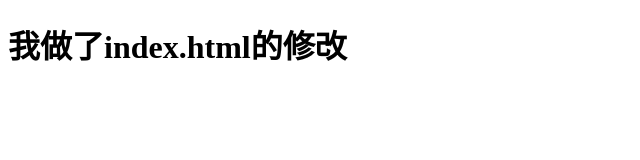
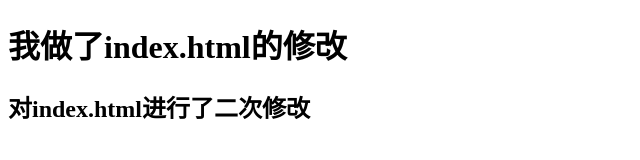
Before and after one commit to huashan321/demo-git, a plain HTML site: page index.html in a window 1280 px wide. Shown: the whole page, without its empty margins (0-640 px from the left). Drawn offline with Linux system fonts and the light colour scheme.

Commit message:
对index.html进行了二次修改

```diff
--- a/index.html
+++ b/index.html
@@ -9,5 +9,6 @@
 </head>
 <body>
 <h1>我做了index.html的修改</h1>
+<h2>对index.html进行了二次修改</h2>
 </body>
 </html>
```
